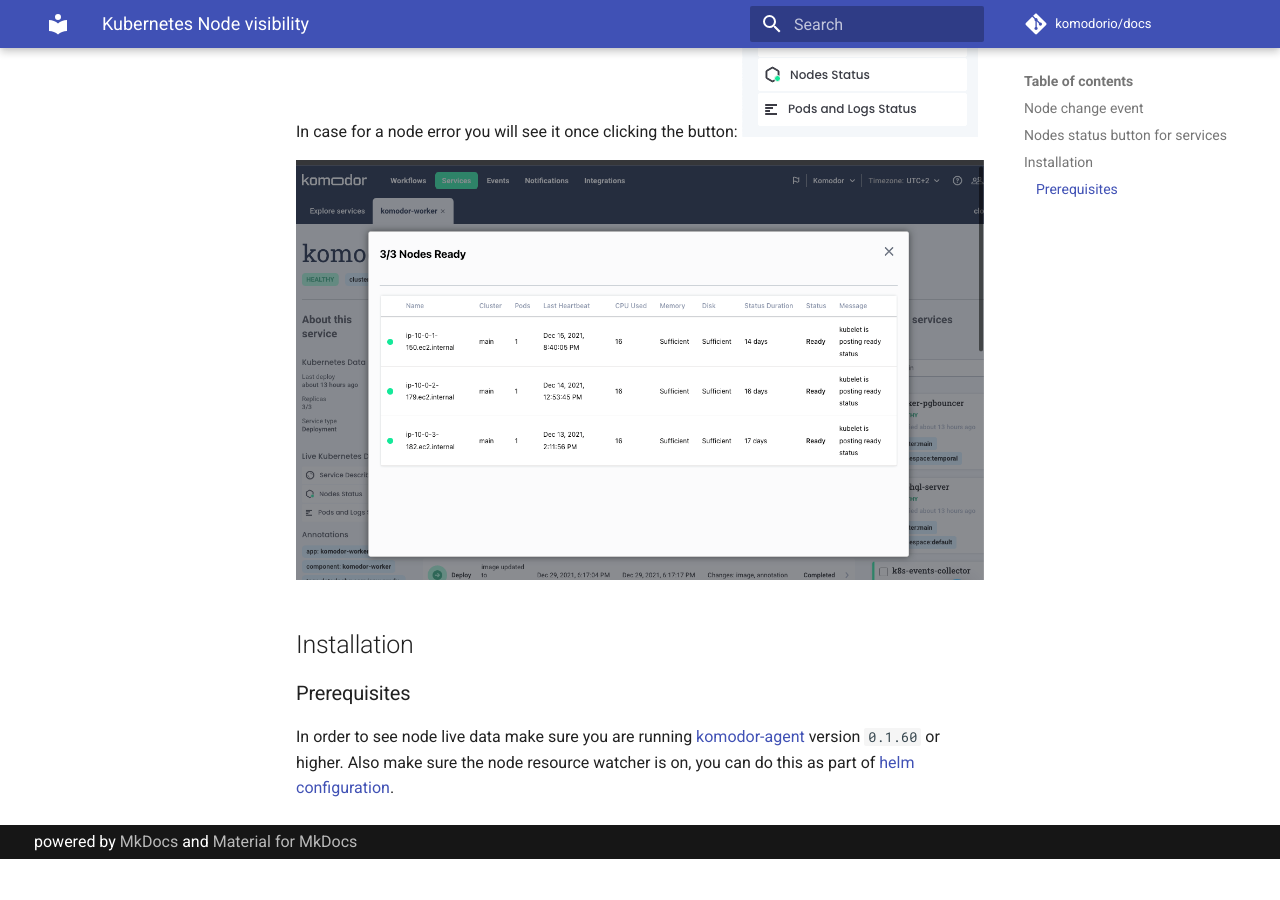
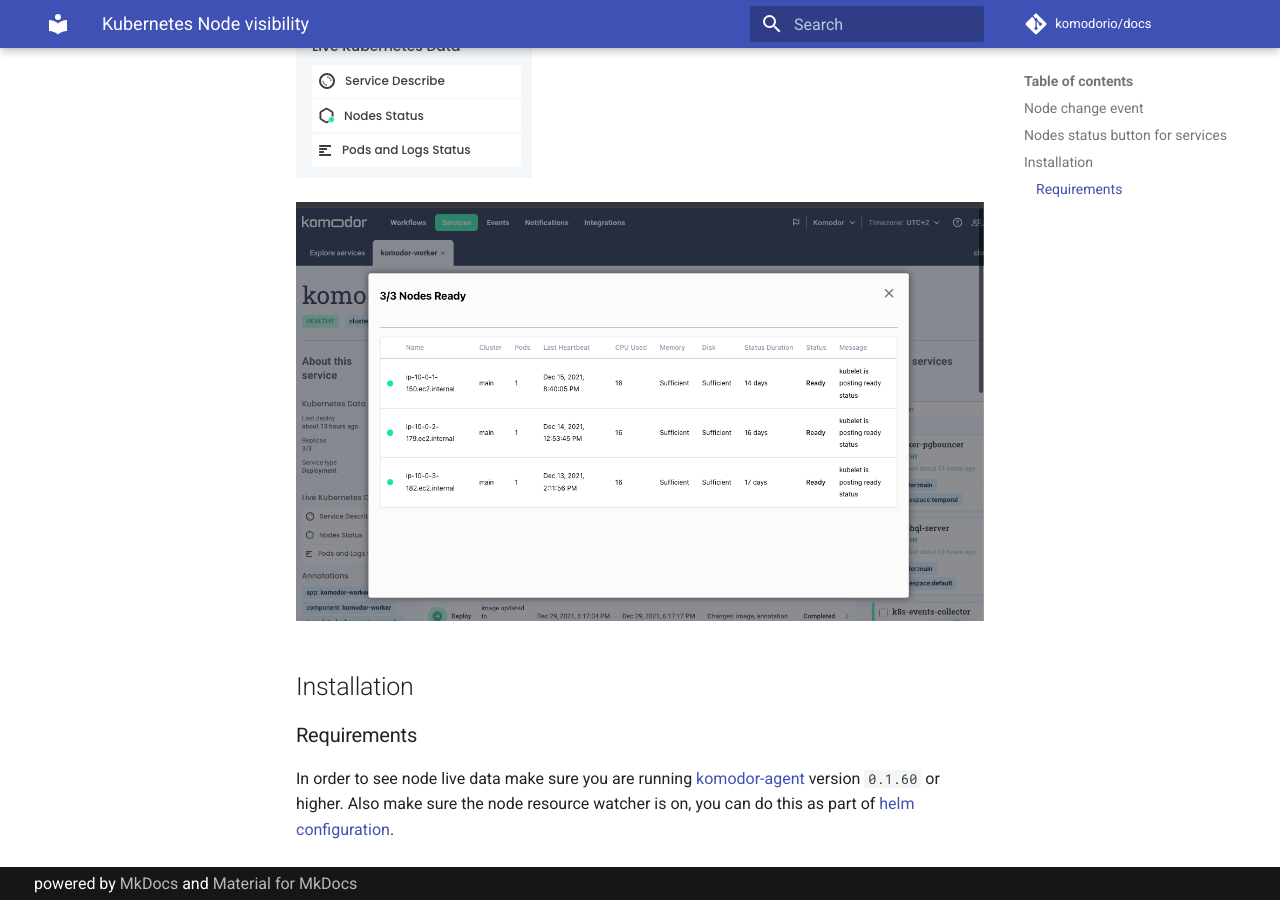
Before and after one commit to komodorio/docs, an MkDocs documentation site: the page built from docs/Learn/kubernetes-node-visibility.md, in a window 1280 px wide and 900 px high, scrolled down 1724 px. Built offline with MkDocs 1.6.1 and Material for MkDocs 9.7.7, drawn with Linux system fonts in a browser that asks for light colours; comment, search, counter and statistics services are not loaded; before the commit the page ends 2583 px from its top, so only the background shows below that.

Commit message:
node docs

```diff
--- a/docs/Learn/kubernetes-node-visibility.md
+++ b/docs/Learn/kubernetes-node-visibility.md
@@ -18,6 +18,7 @@
 In the service screen there is now a button that will show you on which nodes your service is currently running on, and how many pods is running on a specific node.
 
 In case for a node error you will see it once clicking the button:
+
 ![Node button](./img/node-button.png)
 
 ![Node screen](./img/node-button-open.png)
@@ -25,6 +26,6 @@
 
 ## Installation
 
-### Prerequisites
+### Requirements
 
 In order to see node live data make sure you are running [komodor-agent](https://github.com/komodorio/helm-charts/tree/master/charts/k8s-watcher) version `0.1.60` or higher. Also make sure the node resource watcher is on, you can do this as part of [helm configuration](https://github.com/komodorio/helm-charts/tree/master/charts/k8s-watcher#configuration).
```
